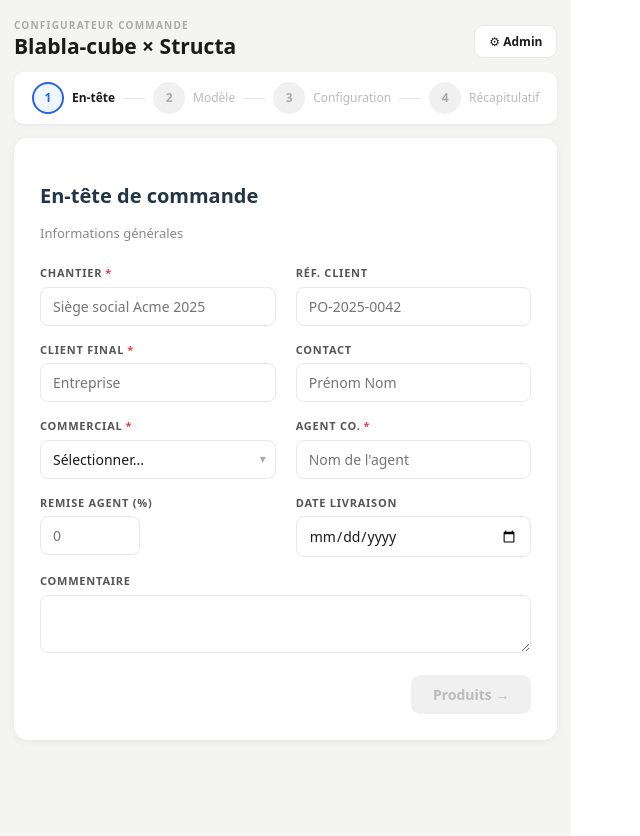
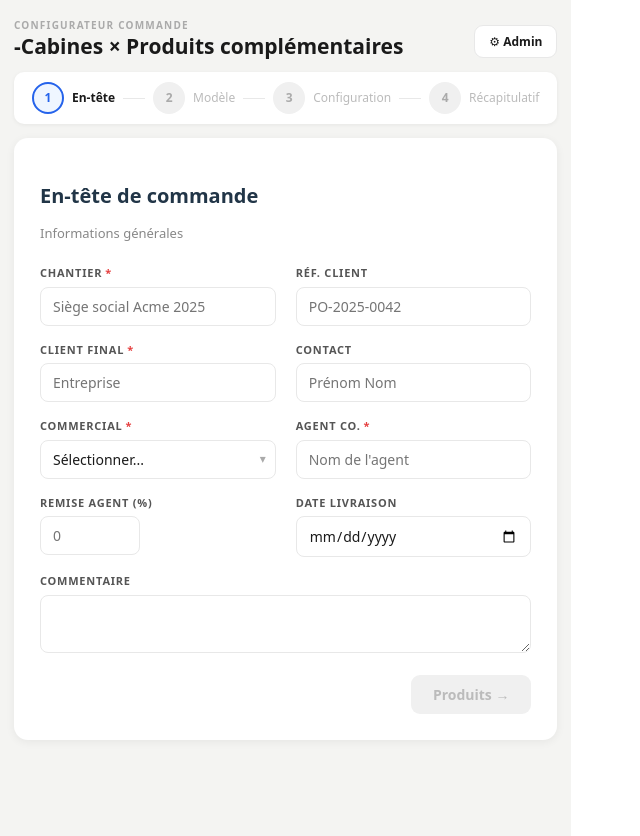
Before and after one commit to matthieuwagon/confirmation-commande, a React (Vite) app: page / in a window 1280 px wide. Shown: the whole page, without its empty margins (0-640 px from the left). Built offline with nearby package versions, Linux system fonts and the light colour scheme.

Commit message:
changement titre appli

```diff
--- a/src/App.jsx
+++ b/src/App.jsx
@@ -62,7 +62,7 @@ export default function App() {
         <div style={{display:"flex",justifyContent:"space-between",alignItems:"flex-end",marginBottom:14}}>
           <div>
             <div style={{fontSize:10,fontWeight:700,color:"#aaa",textTransform:"uppercase",letterSpacing:"0.12em",marginBottom:2}}>Configurateur commande</div>
-            <h1 style={{fontSize:21,fontWeight:800,color:C.text,margin:0}}>Blabla-cube × Structa</h1>
+            <h1 style={{fontSize:21,fontWeight:800,color:C.text,margin:0}}>-Cabines × Produits complémentaires</h1>
           </div>
           <div style={{display:"flex",gap:8,alignItems:"center"}}>
             {products.length > 0 && <Tag color={C.green}>{products.length} produit{products.length > 1 ? "s" : ""}</Tag>}
```
Also changed, not shown: 1 other file (tests, documents, lock files or other folders).
